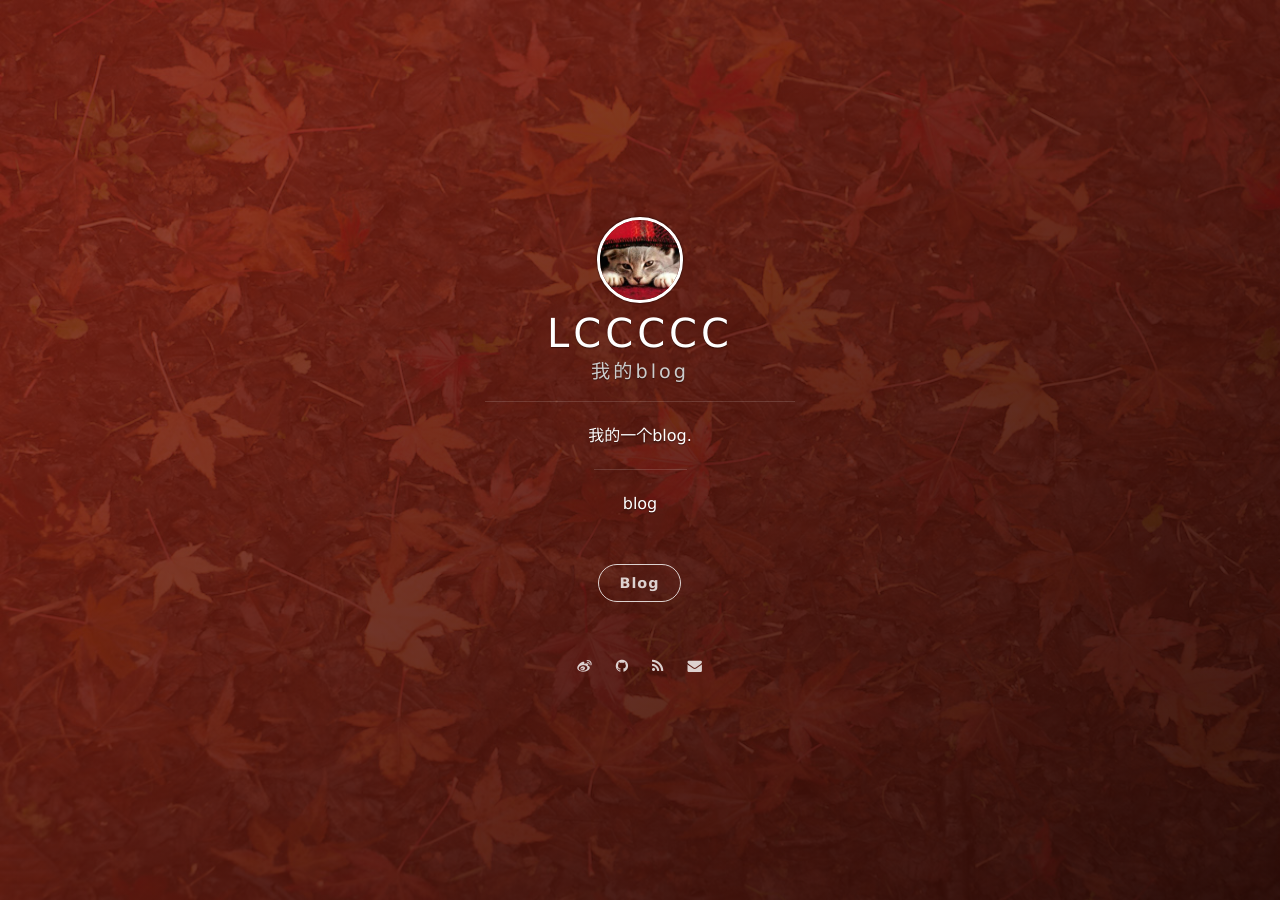
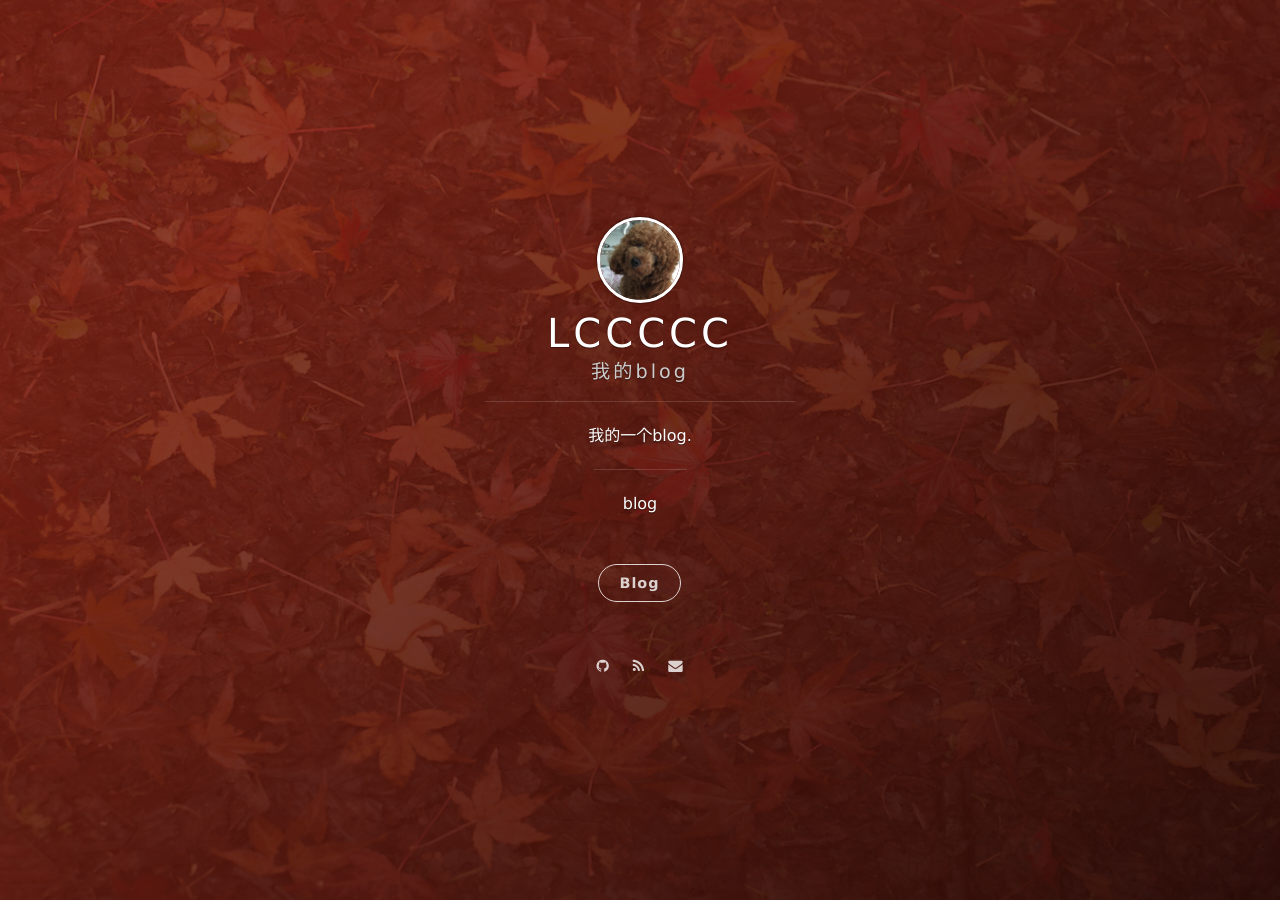
Before and after one commit to liuchang0523/liuchang0523.github.io, a Jekyll site: the page built from index.html, in a window 1280 px wide. Built offline with Jekyll 4.4.1, drawn with Linux system fonts in a browser that asks for light colours; nearby versions of some CDN libraries; the list of posts is cut into pages by our own code.

Commit message:
修改头像

```diff
--- a/_config.yml
+++ b/_config.yml
@@ -37,7 +37,7 @@ comment:
 
 # Social
 social:
-    weibo: 刘畅LCCCCCCCC
+    QQ: 100930523
     github: liuchang0523
     twitter:
     gplus:
--- a/_includes/side-panel.html
+++ b/_includes/side-panel.html
@@ -4,7 +4,7 @@
     <div class="panel-main__inner panel-inverted">
     <div class="panel-main__content">
 
-        <a href="/#blog" title="前往 {{ site.title }} 的主页" class="blog-button"><img src="/assets/images/avatar.jpg" width="80" alt="{{ site.title }} logo" class="panel-cover__logo logo" /></a>
+        <a href="/#blog" title="前往 {{ site.title }} 的主页" class="blog-button"><img src="/assets/images/QQ.jpg" width="80" alt="{{ site.title }} logo" class="panel-cover__logo logo" /></a>
         <h1 class="panel-cover__title panel-title"><a href="/#blog" title="link to homepage for {{ site.title }}" class="blog-button">{{ site.title }}</a></h1>
         {% if site.subtitle %}
         <span class="panel-cover__subtitle panel-subtitle">{{site.subtitle}}</span>
```
Also changed, not shown: assets/images/QQ.jpg (added).
